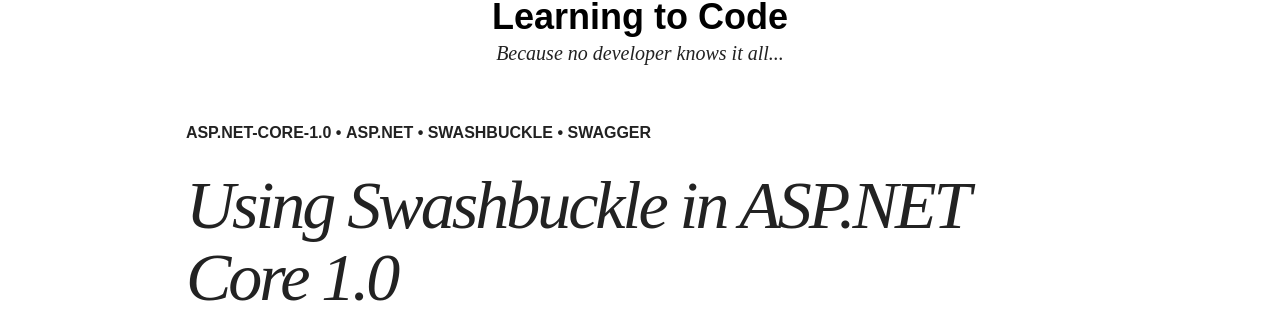
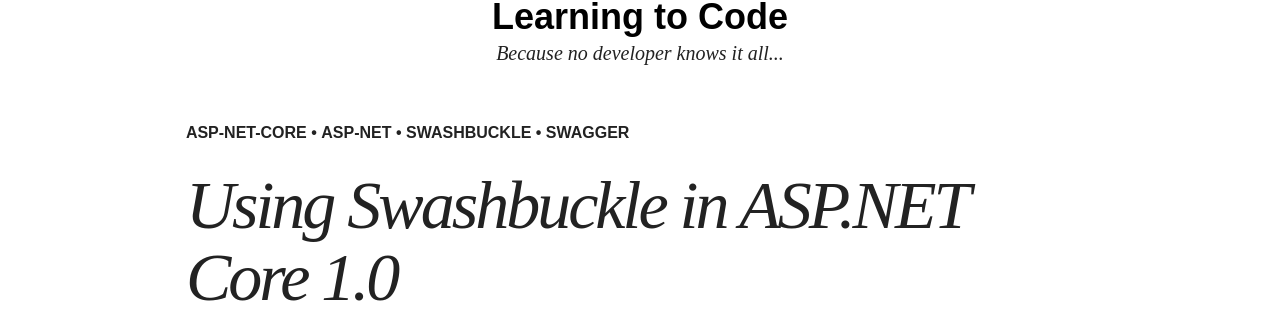
Before and after one commit to jasoncavett/jasoncavett.github.io, a Jekyll site: the page built from _posts/blog/2016-05-31-using-swashbuckle-in-asp-net-core.md, in a window 1280 px wide and 900 px high. Shown: the part 330-646 px from the top of the window. Built offline with Jekyll 4.4.1, drawn with Linux system fonts in a browser that asks for light colours; nearby versions of some CDN libraries; comment, search, counter and statistics services are not loaded.

Commit message:
Fixing build issue.

```diff
--- a/_posts/blog/2016-05-31-using-swashbuckle-in-asp-net-core.md
+++ b/_posts/blog/2016-05-31-using-swashbuckle-in-asp-net-core.md
@@ -5,7 +5,7 @@ date: 2016-05-31
 modified:
 categories: blog
 excerpt:
-tags: [asp.net-core-1.0, asp.net, swashbuckle, swagger]
+tags: [asp-net-core, asp-net, swashbuckle, swagger]
 image:
   feature:
 share: true
@@ -29,7 +29,7 @@ First, you must add the package reference to `project.json`. (Don't get me start
 
 Once you have done this, crack open `Startup.cs` and add the following configuration to the `ConfigureServices()` method:
 
-{% highlight csharp %}
+~~~ csharp
 // Add Swagger documentation.
 services.AddSwaggerGen();
 services.ConfigureSwaggerDocument(options => {
@@ -43,28 +43,28 @@ services.ConfigureSwaggerDocument(options => {
 services.ConfigureSwaggerSchema(options => {
     options.DescribeAllEnumsAsStrings = true;
 });
-{% endhighlight %}
+~~~
 
 Of course, configure schema options and other items as you see fit.
 
 Then, also in `Startup.cs`, add these two lines to `Configure()`.
 
-{% highlight csharp %}
+~~~ csharp
 app.UseSwaggerGen();
 app.UseSwaggerUi();
-{% endhighlight %}
+~~~
 
 Go ahead and run your project! You should now be able to access your documentation at http://localhost:5000/swagger/ui/index.html. Of course, adjust the URL accordingly.
 
 As an addition, I wanted to hide two of my APIs as they are not properly wired up. Per this Github issue, Swashbuckle is built on Web API's built-in metadata layer. This is beautiful because you can then use the ApiExplorerSettingsAttribute to ignore endpoints, like this:
 
-{% highlight csharp %}
+~~~ csharp
 [ApiExplorerSettings(IgnoreApi=true)]
 public class MyController : Controller
 {
   // ...
 }
-{% endhighlight %}
+~~~
 
 Note that you can use these on an entire controller, or on individual endpoints.
 
```
